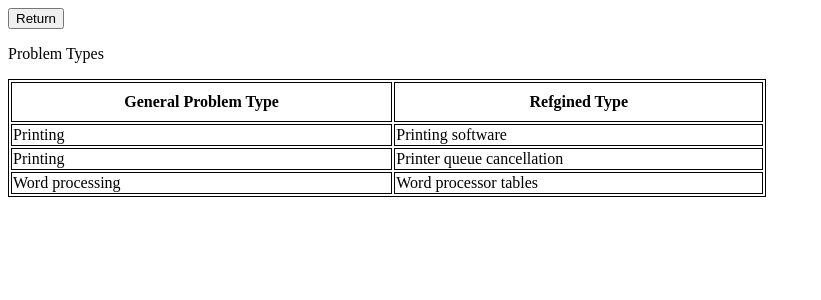
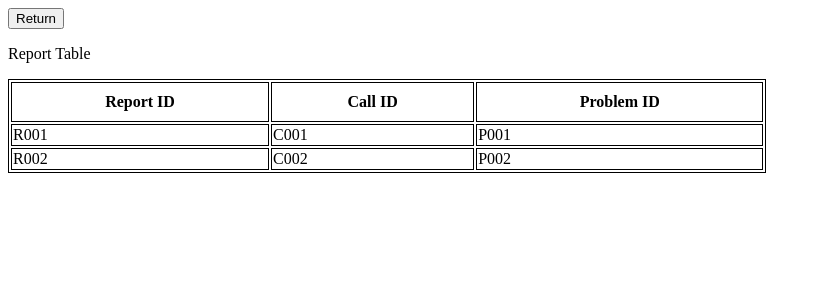
Before and after one commit to Anguishjumps/Year-2-Team-Project, a PHP site: page /Tables/reports.php in a window 1280 px wide. Shown: the top 300 px of the page, without its empty margins (0-821 px from the left). Run offline with PHP 8.4, Linux system fonts and the light colour scheme.

Commit message:
Update reports.php

```diff
--- a/Pages/Tables/reports.php
+++ b/Pages/Tables/reports.php
@@ -3,7 +3,7 @@
 
 <head>
 
-<title>Problem Type Database</title>
+<title> Report Database</title>
 
 <meta name="viewport" content="width=device-width, initial-scale=1">
 
@@ -42,28 +42,26 @@ th {
 
 <button type="button" id = "return" onclick = "returntobrowse()" > Return </button>
 
-<p> Problem Types </p>
+<p> Report Table </p>
 
 <table>
 
 	<tr>
-		<th> General Problem Type </th>
-		<th> Refgined Type </th>
+		<th> Report ID </th>
+		<th> Call ID </th>
+		<th> Problem ID </th>
 	</tr>
 
 	<tr>
-		<td> Printing </td>
-		<td> Printing software </td>
+		<td> R001 </td>
+		<td> C001 </td>
+		<td> P001 </td>
 	</tr>
 
 	<tr>
-		<td> Printing </td>
-		<td> Printer queue cancellation </td>
-	</tr>
-
-	<tr>
-		<td> Word processing </td>
-		<td> Word processor tables </td>
+		<td> R002 </td>
+		<td> C002 </td>
+		<td> P002 </td>
 	</tr>
 
 
```
